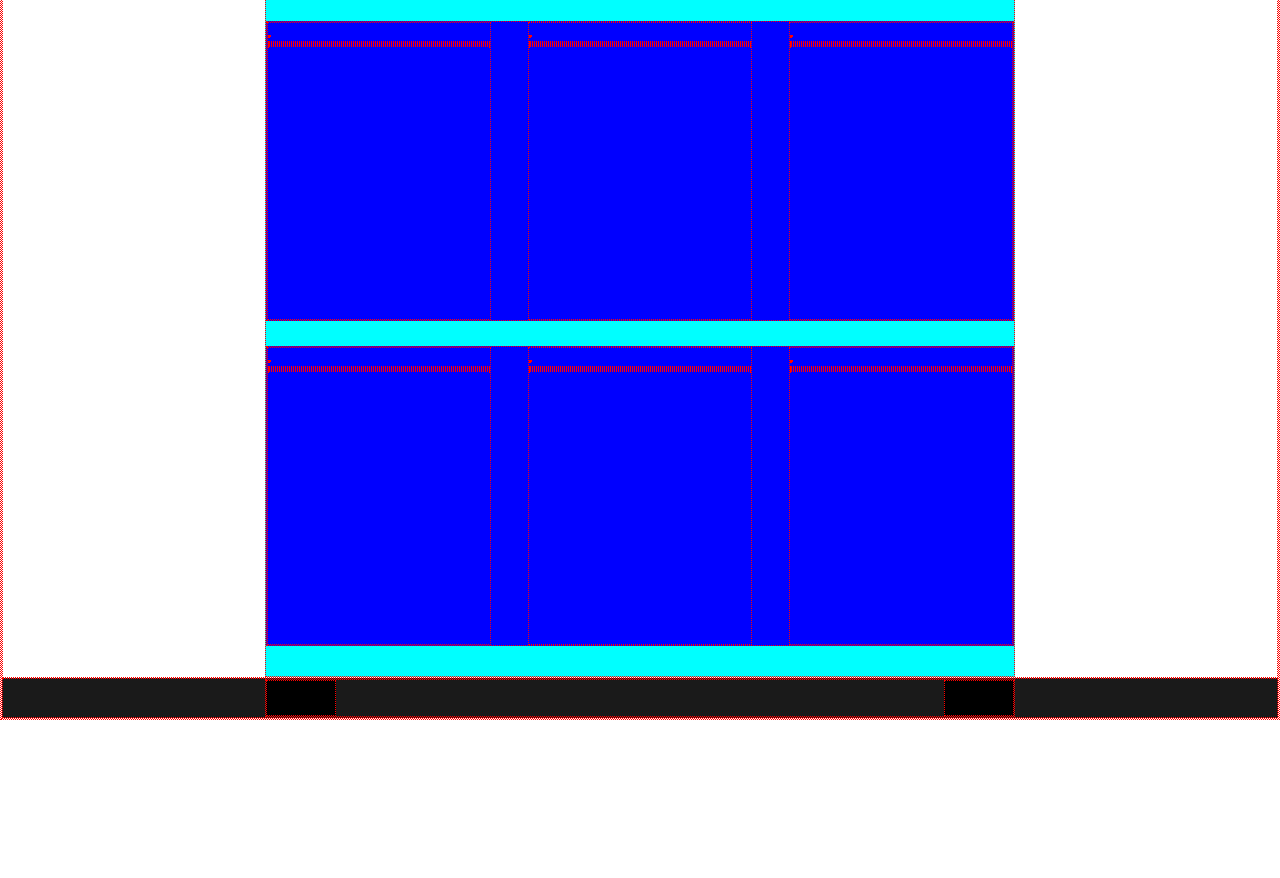
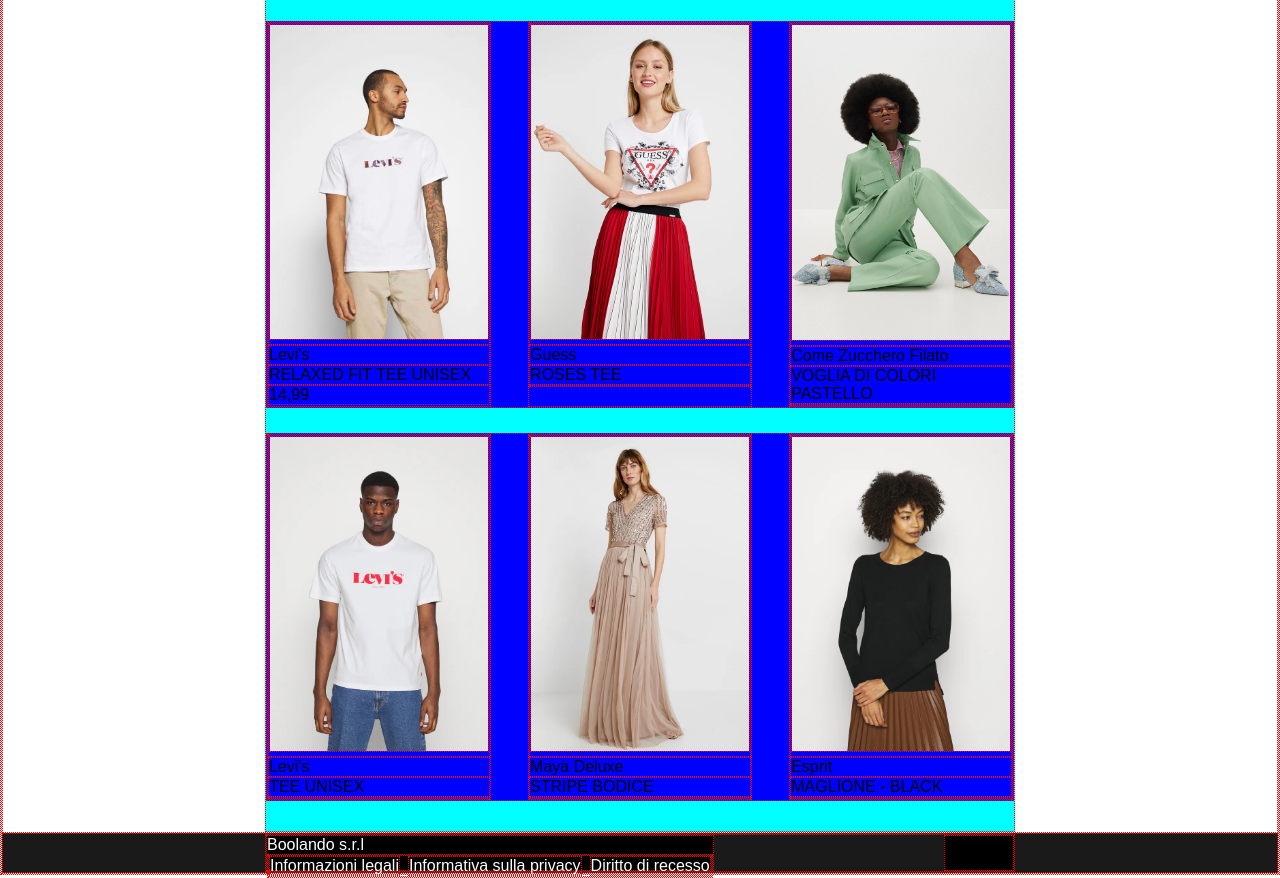
Before and after one commit to soniagaber/html-css-boolando, a plain HTML site: page index.html in a window 1280 px wide. Shown: the part 43-921 px from the top of the page. Before the commit the page ends 800 px from the top, so only its background shows below. Drawn offline with Linux system fonts and the light colour scheme.

Commit message:
finito hover sulle immagini

```diff
--- a/css/style.css
+++ b/css/style.css
@@ -3,6 +3,10 @@
     padding: 0;
     margin: 0;
     border: 1px dotted red;
+}
+
+body{
+    font-family: sans-serif;
 }
 
 header{
@@ -12,6 +16,7 @@
     top: 0;
     left: 0;
     width: 100%;
+    color: white;
 }
 
 .container-centered{
@@ -30,6 +35,10 @@
 #header-inner>div{
     background-color: red;
     min-width: 50px;
+}
+
+#logo img{height: 100%;
+
 }
 
 #tipo ul{
@@ -53,13 +62,38 @@
     background-color: blue;
     display: flex;
     flex-direction: row;
-    height: 300px;
+    min-height: 300px;
     justify-content: space-between;
 }
 
 .riquadro-articolo{
     width: 30%;
 }
+
+.modello{
+    text-transform: uppercase;
+}
+
+.riquadro-articolo .card{
+    width: 100%;
+    position: relative;
+}
+
+.card img{
+    width: 100%;
+}
+
+.card img:nth-of-type(2){
+    display: none;
+    position: absolute;
+    top: 0;
+    left: 0;
+}
+
+.card:hover .seconda-img{
+    display: inline-block;
+}
+
 
 footer{
     background-color: #1A1A1A;
@@ -76,4 +110,12 @@
     height: 100%;
     min-width: 70px;
     background-color: black;
+    color: white;
 }
+
+footer ul{
+    list-style-type: none;
+    display: flex;
+    flex-direction: row;
+    gap: 8px;
+}
--- a/index.html
+++ b/index.html
@@ -21,7 +21,7 @@
                     <li>Bambini</li>
                 </ul>
             </div>
-            <div id="logo"></div>
+            <div id="logo"> <img src="img/boolean-logo.png" alt="boolean-logo"></div>
             <div id="profilo"></div>
         </div>
     </header>
@@ -32,42 +32,56 @@
         <div id="main-inner" class="container-centered">
             <div id="immagini-sopra">
                 <div class="riquadro-articolo">
-                    <img src="" alt="">
-                    <div id="marca"></div>
-                    <div id="modello"></div>
-                    <div id="prezzo"></div>
+                    <div class="card"><img src="img/1.webp" alt="">
+                    <img class="seconda-img" src="img/1b.webp" alt="">
+                    </div>
+
+                    <div class="marca">Levi's</div>
+                    <div class="modello">relaxed fit tee unisex</div>
+                    <div class="prezzo">14,99</div>
                 </div>
                 <div class="riquadro-articolo">
-                    <img src="" alt="">
-                    <div id="marca"></div>
-                    <div id="modello"></div>
-                    <div id="prezzo"></div>
+                    <div class="card">
+                        <img src="img/2.webp" alt="">
+                        <img class="seconda-img" src="img/2b.webp" alt="">
+                    </div>
+                    <div class="marca">Guess</div>
+                    <div class="modello">roses tee</div>
+                    <div class="prezzo"></div>
                 </div>
                 <div class="riquadro-articolo">
-                    <img src="" alt="">
-                    <div id="marca"></div>
-                    <div id="modello"></div>
-                    <div id="prezzo"></div>
+                    <div class="card"><img src="img/3.webp" alt="">
+                    <img class="seconda-img" src="img/3b.webp" alt=""></div>
+
+                    <div class="marca">Come Zucchero Filato</div>
+                    <div class="modello">voglia di colori pastello</div>
+                    <div class="prezzo"></div>
                 </div>
             </div>
             <div id="immagini sotto">
                 <div class="riquadro-articolo">
-                    <img src="" alt="">
-                    <div id="marca"></div>
-                    <div id="modello"></div>
-                    <div id="prezzo"></div>
+                    <div class="card"><img src="img/4.webp" alt="">
+                    <img class="seconda-img" src="img/4b.webp" alt=""></div>
+
+                    <div class="marca">Levi's</div>
+                    <div class="modello">tee unisex</div>
+                    <div class="prezzo"></div>
                 </div>
                 <div class="riquadro-articolo">
-                    <img src="" alt="">
-                    <div id="marca"></div>
-                    <div id="modello"></div>
-                    <div id="prezzo"></div>
+                    <div class="card"><img src="img/5.webp" alt="">
+                    <img class="seconda-img" src="img/5b.webp" alt=""></div>
+
+                    <div class="marca">Maya Deluxe</div>
+                    <div class="modello">stripe bodice</div>
+                    <div class="prezzo"></div>
                 </div>
                 <div class="riquadro-articolo">
-                    <img src="" alt="">
-                    <div id="marca"></div>
-                    <div id="modello"></div>
-                    <div id="prezzo"></div>
+                    <div class="card"><img src="img/6.webp" alt="">
+                    <img class="seconda-img" src="img/6b.webp" alt=""></div>
+
+                    <div class="marca">Esprit</div>
+                    <div class="modello">maglione - black</div>
+                    <div class="prezzo"></div>
                 </div>
             </div>
 
@@ -78,7 +92,15 @@
     <!-- footer -->
     <footer>
         <div id="footer-inner" class="container-centered">
-            <div id="azienda"></div>
+            <div id="azienda">Boolando s.r.l
+                <div>
+                    <ul>
+                        <li>Informazioni legali</li>
+                        <li>Informativa sulla privacy</li>
+                        <li>Diritto di recesso</li>
+                    </ul>
+                </div>
+            </div>
             <div id="trovaci-anche"></div>
         </div>
     </footer>
```
